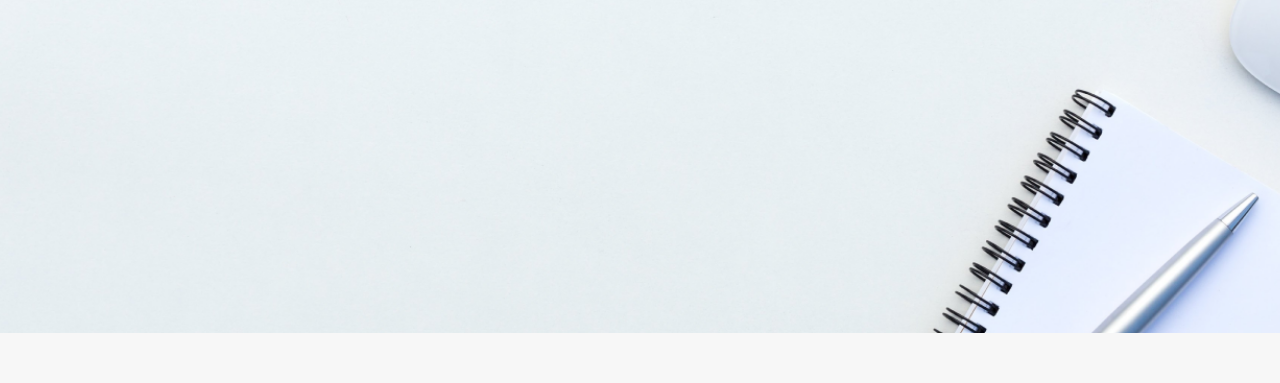
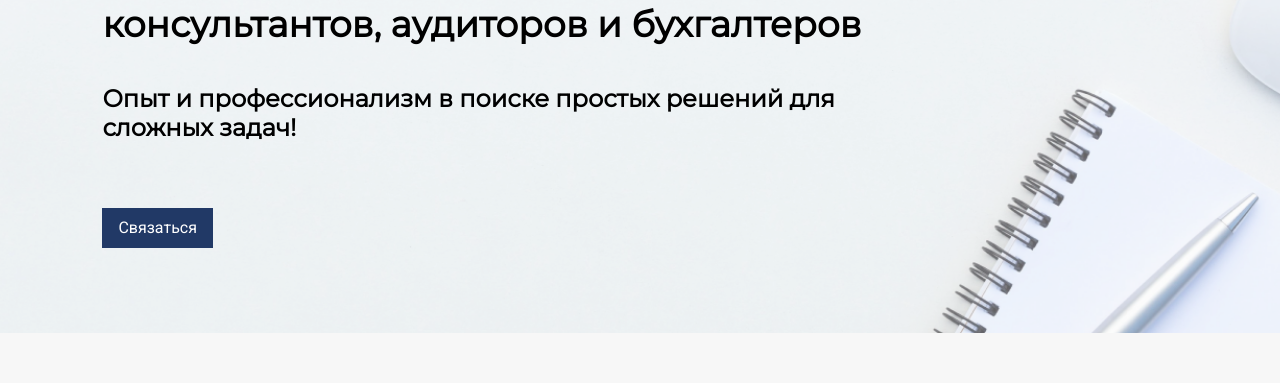
Before and after one commit to westcrime/mona-alliance-website, a plain HTML site: page index.html in a window 1280 px wide. Shown: the part 292-675 px from the top of the page. Drawn offline with Linux system fonts and the light colour scheme; a web font is replaced by a local one.

Commit message:
added main banner

```diff
--- a/index.html
+++ b/index.html
@@ -8,6 +8,7 @@
         <link rel="stylesheet" href="./styles.css">
         <link href="https://fonts.cdnfonts.com/css/sansation-light" rel="stylesheet">
         <link href='https://fonts.googleapis.com/css?family=Montserrat' rel='stylesheet'>
+        <link href='https://fonts.googleapis.com/css?family=Roboto' rel='stylesheet'>
         <link rel="icon" href="./favicon.ico" type="image/x-icon">
     </head>
     <body>
@@ -31,9 +32,34 @@
 
         <!-- Начало главного баннера -->
         <div class="main-banner">
-            <img src="./images/back.png"/>
+            <div class="container">
+                <div class="row">
+                    <span class="name-text">МОНА Альянс</span>
+                    <span class="secondary-name-text">— объединение налоговых консультантов,
+                        аудиторов и бухгалтеров</span>
+                </div>
+                <div class="row">
+                    <span class="usual-text">Опыт и профессионализм в поиске простых решений для сложных задач!</span>
+                </div>
+                <div class="row">
+                    <button class="button" style="margin-top: -50px;">
+                        Связаться
+                    </button>
+                </div>
+            </div>
         </div>
         <!-- Конец главного баннера -->
+
+        <!-- Начало услуг -->
+        <div style="width: 100%; height: fit-content; margin-top: 7vh; background-color: white;">
+            <div class="header">
+                Наши услуги
+            </div>
+            <div class="">
+
+            </div>
+        </div>
+        <!-- Конец услуг -->
 
         <!-- Начало преимуществ -->
         <div class="header">Преимущества компании</div>
--- a/styles.css
+++ b/styles.css
@@ -10,8 +10,41 @@
 }
 
 body {
-    font-family: 'Montserrat';
+    font-family: 'Montserrat', sans-serif;
     background-color: var(--bg-color);
+}
+
+.button {
+  background-color: var(--secondary-color);
+  border-radius: 0;
+  border-style: none;
+  box-sizing: border-box;
+  color: var(--main-color);
+  cursor: pointer;
+  display: inline-block;
+  font-family: 'Roboto', sans-serif;
+  font-size: 16px;
+  font-weight: 500;
+  height: 40px;
+  width: fit-content;
+  line-height: 20px;
+  list-style: none;
+  margin: 0;
+  outline: none;
+  padding: 10px 16px;
+  position: relative;
+  text-align: center;
+  text-decoration: none;
+  transition: color 100ms;
+  vertical-align: baseline;
+  user-select: none;
+  -webkit-user-select: none;
+  touch-action: manipulation;
+}
+
+.button:hover,
+.button:focus {
+  background-color: #132444;
 }
 
 .header {
@@ -90,12 +123,58 @@ body {
 .main-banner {
     width: 100%;
     height: 500px;
+    position: relative; /* Позволяет позиционировать элементы внутри баннера */
+    display: flex;
+    align-items: center; /* Центрирование по вертикали */
+    justify-content: start;
 }
 
-.main-banner img {
+.main-banner::before {
+    content: "";
+    position: absolute;
+    top: 0;
+    left: 0;
     width: 100%;
     height: 100%;
-    object-fit: cover;
+    background: url('./images/back.png') no-repeat center center;
+    background-size: cover; /* Заполнение фона изображением */
+    opacity: 0.6; /* Прозрачность фона */
+    z-index: 1; /* Размещает псевдоэлемент позади содержимого */
+}
+
+.main-banner .container {
+    margin-top: 10%;
+    margin-bottom: 5%;
+    height: 85%;
+    width: 60%;
+    margin-left: 8%;
+    display: flex;
+    flex-direction: column;
+    z-index: 2;
+}
+
+.main-banner .container .row {
+    display: flex;
+    flex-direction: column;
+    width: 100%;
+    height: 33%;
+    justify-content: center;
+}
+
+.main-banner .container .row span {
+    font-weight: 600;
+}
+
+.main-banner .container .row .name-text {
+    font-size: 48px;
+}
+
+.main-banner .container .row .secondary-name-text {
+    font-size: 36px;
+}
+
+.main-banner .container .row .usual-text {
+    font-size: 24px;
 }
 
 /* Медиазапрос для маленьких экранов */
```
